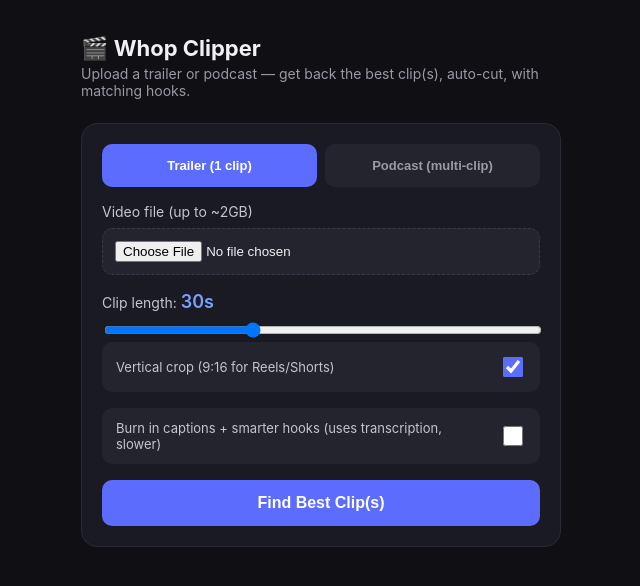
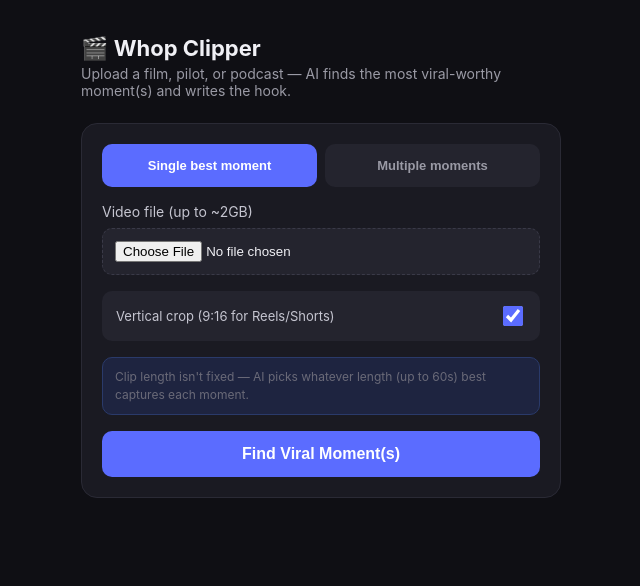
Before and after one commit to roboscripters/whop, a Flask app: page / in a window 1280 px wide. Shown: the top 586 px of the page, without its empty margins (319-959 px from the left). Run offline with Flask 3, Linux system fonts and the light colour scheme; some libraries are stand-ins or nearby versions.

Commit message:
Update index.html

```diff
--- a/templates/index.html
+++ b/templates/index.html
@@ -3,7 +3,7 @@
 <head>
 <meta charset="UTF-8">
 <meta name="viewport" content="width=device-width, initial-scale=1.0">
-<title>Whop Clipper — Auto Hook Finder</title>
+<title>Whop Clipper — AI Viral Moment Finder</title>
 <style>
   * { box-sizing: border-box; }
   body {
@@ -71,11 +71,23 @@
     color: #c5c5d0;
     flex: 1;
     margin-right: 10px;
+    margin-bottom: 0;
   }
   .crop-toggle-row input[type="checkbox"] {
     width: 20px;
     height: 20px;
     accent-color: #5b6cff;
+  }
+
+  .info-note {
+    font-size: 12px;
+    color: #6a6a78;
+    background: #1e2440;
+    border: 1px solid #2a3a6a;
+    border-radius: 10px;
+    padding: 10px 12px;
+    margin-bottom: 16px;
+    line-height: 1.5;
   }
 
   #progressCard { display: none; }
@@ -105,7 +117,7 @@
     display: flex;
     justify-content: space-between;
     margin-top: 16px;
-    font-size: 11px;
+    font-size: 10px;
     color: #5a5a68;
   }
   .steps span.active { color: #7c9fff; font-weight: 600; }
@@ -166,14 +178,15 @@
     justify-content: space-between;
     align-items: center;
   }
-  .hook-vibe-tag {
-    background: #2a2a45;
-    color: #9db3ff;
+  .hook-source-tag {
     padding: 2px 8px;
     border-radius: 6px;
     font-size: 10px;
     text-transform: capitalize;
   }
+  .hook-source-tag.ai_video { background: #2d5a3d; color: #4ade80; }
+  .hook-source-tag.ai_text { background: #2d4a5a; color: #7ec8e3; }
+  .hook-source-tag.fallback { background: #2a2a45; color: #9db3ff; }
   .hook-text {
     font-size: 17px;
     font-weight: 700;
@@ -195,36 +208,32 @@
 <body>
 <div class="container">
   <h1>🎬 Whop Clipper</h1>
-  <p class="sub">Upload a trailer or podcast — get back the best clip(s), auto-cut, with matching hooks.</p>
+  <p class="sub">Upload a film, pilot, or podcast — AI finds the most viral-worthy moment(s) and writes the hook.</p>
 
   <div class="card" id="uploadCard">
     <div class="mode-toggle">
-      <button id="modeTrailerBtn" class="active">Trailer (1 clip)</button>
-      <button id="modePodcastBtn">Podcast (multi-clip)</button>
+      <button id="modeSingleBtn" class="active">Single best moment</button>
+      <button id="modeMultiBtn">Multiple moments</button>
     </div>
 
     <label for="video">Video file (up to ~2GB)</label>
     <input type="file" id="video" accept="video/*">
 
-    <label for="cliplen">Clip length: <span class="range-val" id="cliplenVal">30s</span></label>
-    <input type="range" id="cliplen" min="15" max="60" value="30" step="5">
-
     <div id="clipCountRow" style="display:none;">
-      <label for="clipcount">Number of clips: <span class="range-val" id="clipcountVal">3</span></label>
-      <input type="range" id="clipcount" min="3" max="5" value="3" step="1">
+      <label for="clipcount">Number of moments: <span class="range-val" id="clipcountVal">3</span></label>
+      <input type="range" id="clipcount" min="2" max="8" value="3" step="1">
     </div>
 
     <div class="crop-toggle-row">
-      <label for="verticalCrop" style="margin-bottom:0;">Vertical crop (9:16 for Reels/Shorts)</label>
+      <label for="verticalCrop">Vertical crop (9:16 for Reels/Shorts)</label>
       <input type="checkbox" id="verticalCrop" checked>
     </div>
 
-    <div class="crop-toggle-row">
-      <label for="burnCaptions" style="margin-bottom:0;">Burn in captions + smarter hooks (uses transcription, slower)</label>
-      <input type="checkbox" id="burnCaptions">
+    <div class="info-note">
+      Clip length isn't fixed — AI picks whatever length (up to 60s) best captures each moment.
     </div>
 
-    <button id="processBtn">Find Best Clip(s)</button>
+    <button id="processBtn">Find Viral Moment(s)</button>
   </div>
 
   <div class="card" id="progressCard">
@@ -235,9 +244,8 @@
     <div class="progress-pct" id="progressPct">0%</div>
     <div class="steps">
       <span data-stage="transcribe">Transcribe</span>
-      <span data-stage="audio">Audio</span>
-      <span data-stage="motion">Motion</span>
-      <span data-stage="scoring">Scoring</span>
+      <span data-stage="ai">AI Analysis</span>
+      <span data-stage="crop">Framing</span>
       <span data-stage="cutting">Cutting</span>
     </div>
     <div id="errorBox"></div>
@@ -248,34 +256,27 @@
 </div>
 
 <script>
-const cliplenInput = document.getElementById('cliplen');
-const cliplenVal = document.getElementById('cliplenVal');
-cliplenInput.addEventListener('input', () => {
-  cliplenVal.textContent = cliplenInput.value + 's';
-});
-
 const clipcountInput = document.getElementById('clipcount');
 const clipcountVal = document.getElementById('clipcountVal');
 clipcountInput.addEventListener('input', () => {
   clipcountVal.textContent = clipcountInput.value;
 });
 
-// ---- Mode toggle (trailer = 1 clip, podcast = multi-clip) ----
-const modeTrailerBtn = document.getElementById('modeTrailerBtn');
-const modePodcastBtn = document.getElementById('modePodcastBtn');
+const modeSingleBtn = document.getElementById('modeSingleBtn');
+const modeMultiBtn = document.getElementById('modeMultiBtn');
 const clipCountRow = document.getElementById('clipCountRow');
-let currentMode = 'trailer';
+let currentMode = 'single';
 
-modeTrailerBtn.addEventListener('click', () => {
-  currentMode = 'trailer';
-  modeTrailerBtn.classList.add('active');
-  modePodcastBtn.classList.remove('active');
+modeSingleBtn.addEventListener('click', () => {
+  currentMode = 'single';
+  modeSingleBtn.classList.add('active');
+  modeMultiBtn.classList.remove('active');
   clipCountRow.style.display = 'none';
 });
-modePodcastBtn.addEventListener('click', () => {
-  currentMode = 'podcast';
-  modePodcastBtn.classList.add('active');
-  modeTrailerBtn.classList.remove('active');
+modeMultiBtn.addEventListener('click', () => {
+  currentMode = 'multi';
+  modeMultiBtn.classList.add('active');
+  modeSingleBtn.classList.remove('active');
   clipCountRow.style.display = 'block';
 });
 
@@ -290,15 +291,14 @@ const resultsContainer = document.getElementById('resultsContainer');
 function stageKey(stage) {
   const s = stage.toLowerCase();
   if (s.includes('transcrib')) return 'transcribe';
-  if (s.includes('audio')) return 'audio';
-  if (s.includes('motion')) return 'motion';
-  if (s.includes('scoring') || s.includes('segment') || s.includes('subject')) return 'scoring';
+  if (s.includes('viral') || s.includes('ai') || s.includes('fallback') || s.includes('energy')) return 'ai';
+  if (s.includes('subject') || s.includes('framing')) return 'crop';
   if (s.includes('cutting')) return 'cutting';
   return null;
 }
 
 function updateSteps(currentKey) {
-  const order = ['transcribe', 'audio', 'motion', 'scoring', 'cutting'];
+  const order = ['transcribe', 'ai', 'crop', 'cutting'];
   const currentIdx = order.indexOf(currentKey);
   document.querySelectorAll('.steps span').forEach(el => {
     const key = el.dataset.stage;
@@ -313,7 +313,7 @@ function updateSteps(currentKey) {
 function renderClips(clips, sourceDuration) {
   resultsContainer.innerHTML = '';
   resultsHeader.style.display = 'block';
-  resultsHeader.textContent = `${clips.length} clip${clips.length > 1 ? 's' : ''} found from a ${sourceDuration}s source`;
+  resultsHeader.textContent = `${clips.length} moment${clips.length > 1 ? 's' : ''} found from a ${sourceDuration}s source`;
 
   clips.forEach((clip, idx) => {
     const card = document.createElement('div');
@@ -337,13 +337,12 @@ function renderClips(clips, sourceDuration) {
 
     const hookBox = document.createElement('div');
     hookBox.className = 'hook-box';
-    const quoteBadge = clip.hook_is_quote
-      ? '<span class="hook-vibe-tag" style="background:#2d5a3d;color:#4ade80;margin-right:6px;">real quote</span>'
-      : '';
+    const sourceLabels = { ai_video: 'AI watched it', ai_text: 'AI (transcript)', fallback: 'fallback' };
+    const sourceLabel = sourceLabels[clip.hook_source] || clip.hook_source;
     hookBox.innerHTML = `
       <div class="hook-label">
         <span>Suggested Hook</span>
-        <span>${quoteBadge}<span class="hook-vibe-tag">${clip.vibe}</span></span>
+        <span class="hook-source-tag ${clip.hook_source}">${sourceLabel}</span>
       </div>
       <div class="hook-text">${clip.hook}</div>
       <button class="copy-hook-btn">Copy Hook</button>
@@ -418,16 +417,13 @@ document.getElementById('processBtn').addEventListener('click', async () => {
     return;
   }
 
-  const nClips = currentMode === 'podcast' ? clipcountInput.value : 1;
+  const nClips = currentMode === 'multi' ? clipcountInput.value : 1;
   const verticalCrop = document.getElementById('verticalCrop').checked;
-  const burnCaptions = document.getElementById('burnCaptions').checked;
 
   const formData = new FormData();
   formData.append('video', fileInput.files[0]);
-  formData.append('clip_len', cliplenInput.value);
   formData.append('n_clips', nClips);
   formData.append('vertical_crop', verticalCrop);
-  formData.append('burn_captions', burnCaptions);
 
   btn.disabled = true;
   errorBox.style.display = 'none';
```
